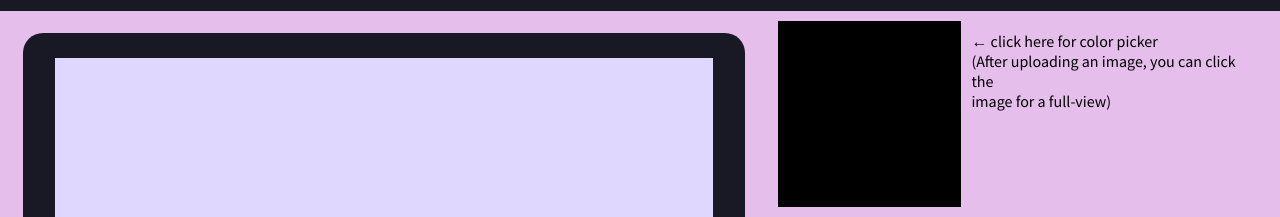
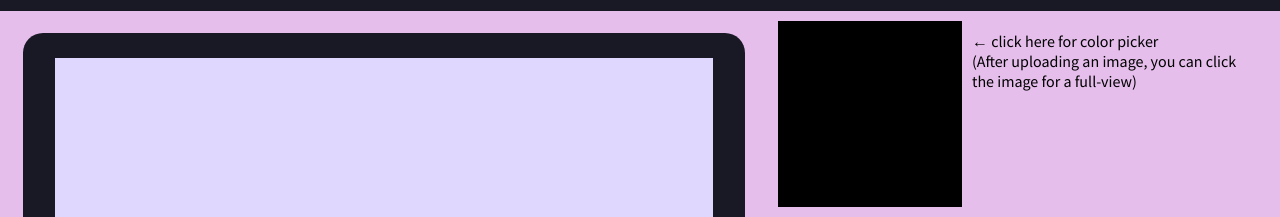
Before and after one commit to pyonaa/ColorDetect, a plain HTML site: page index.html in a window 1280 px wide. Shown: the part 57-274 px from the top of the page. Drawn offline with Linux system fonts and the light colour scheme.

Commit message:
Update index.html

```diff
--- a/index.html
+++ b/index.html
@@ -39,7 +39,7 @@
                 <input type="color" title="Color Picker" id="colorinput"/>
             </div>
             <p>&#8592; click here for color picker <br>
-            (After uploading an image, you can click the<br> image for a full-view)</p>
+            (After uploading an image, you can click<br> the image for a full-view)</p>
         </div>
       <div class="colorheader">
             <div id="colorname"> Black </div>
```
